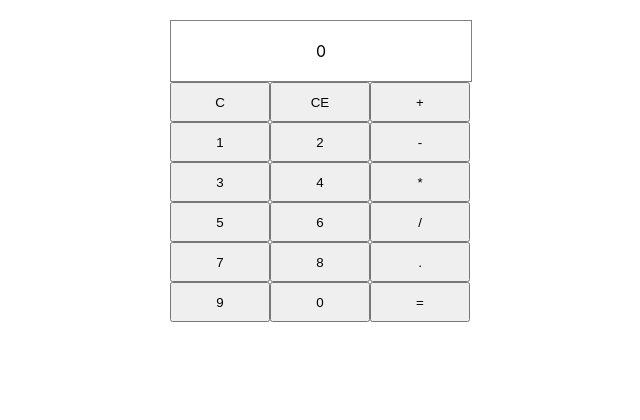
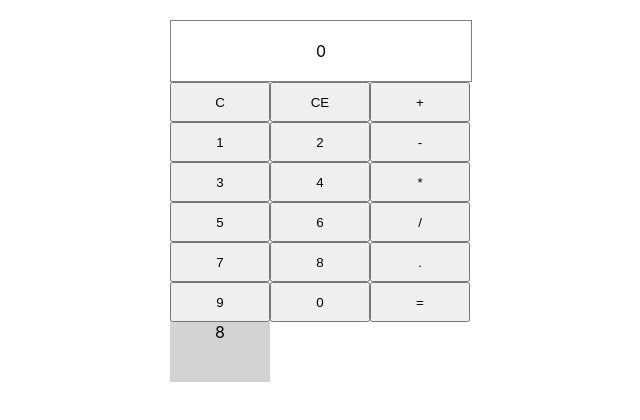
Before and after one commit to owolfdev/react-calculator, a React (Create React App) app: page / in a window 1280 px wide. Shown: the top 420 px of the page, without its empty margins (319-959 px from the left). Built offline with nearby package versions, Linux system fonts and the light colour scheme.

Commit message:
test button

```diff
--- a/src/App.css
+++ b/src/App.css
@@ -69,3 +69,8 @@ button {
   height: 60px;
   width: 300px;
 }
+
+.input {
+  background-color: lightgray;
+  height: 60px;
+}
--- a/src/App.js
+++ b/src/App.js
@@ -37,6 +37,7 @@ function App() {
 
   //handle input
   const handleInput = (e) => {
+    console.log(e.target.innerHTML);
     let accInput;
     if (e.target.innerHTML === ".") {
       const last = formula[formula.length - 1];
@@ -169,6 +170,9 @@ function App() {
           <button onClick={handleCalculate} id="equals">
             =
           </button>
+          <div className="input" onClick={handleInput}>
+            8
+          </div>
         </div>
       </div>
     </div>
```
